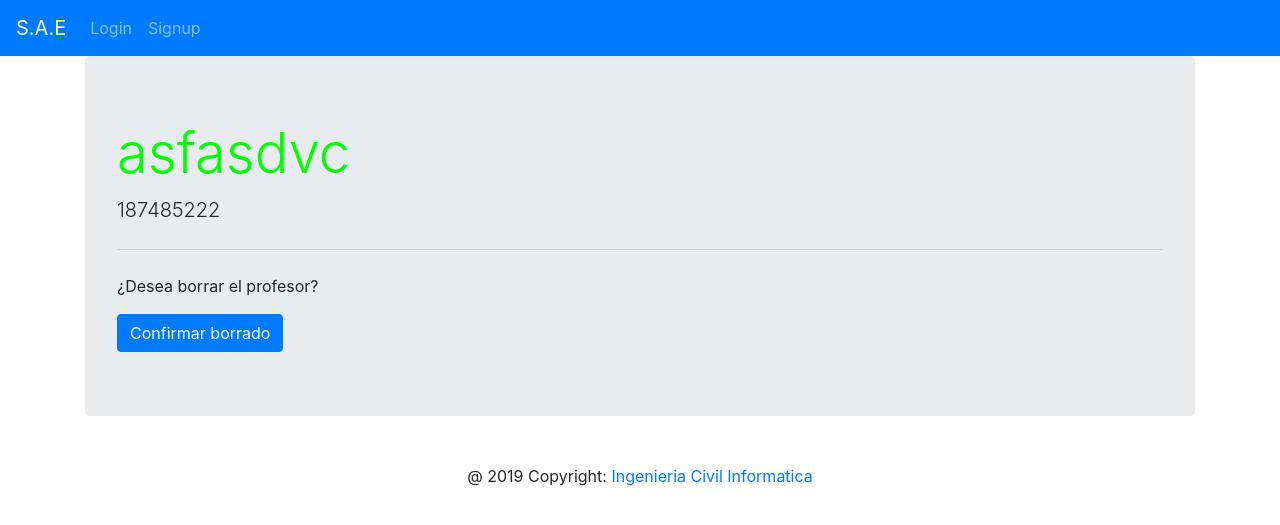
After one commit to TrellixVulnTeam/GRUPO02_SAE_KTYK, a Django app: page /profesor/1/delete/ in a window 1280 px wide. The commit adds this page. Shown: the top 525 px of the page. Run offline with Django 3.2, Linux system fonts and the light colour scheme; data comes from the database, SQL or seed files in the repository; some libraries are stand-ins or nearby versions.

Commit message:
Registro de profesores, CRUD  y al registrar un profesor, envia un mensaje (rut), primera fase para crear usuario luego de agregar profesor/alumno/apoderado

```diff
--- a/SAE/Registro/models.py
+++ b/SAE/Registro/models.py
@@ -1,5 +1,5 @@
 from django.db import models
-#from django.db.models.signal import post_save
+from django.db.models.signals import post_save
 
 class Colegio(models.Model):
 	nombre=models.CharField(max_length=20)
@@ -10,21 +10,25 @@ class Colegio(models.Model):
 	def __str__(self):
 		return "{}".format(self.nombre)
 
-class Prosefor(models.Model):
+class Profesor(models.Model):
 	rut=models.CharField(max_length=10)
 	nombre=models.CharField(max_length=20)
 	apellido=models.CharField(max_length=20)
 	fechanacimiento=models.DateTimeField()
-	profesor=models.Manager()
+	profesores=models.Manager()
 
 	def __str__(self):
 		return "{}".format(self.nombre)
 
+def crear_profesor(sender,instance,**kwargs):
+	print(instance.rut)
+
+post_save.connect(crear_profesor,sender=Profesor)
 
 class Curso(models.Model):
 	nombrecurso=models.CharField(max_length=20)
 	cupos=models.PositiveIntegerField()
-	profesorjefe=models.ForeignKey(Prosefor,on_delete=models.CASCADE)
+	profesorjefe=models.ForeignKey(Profesor,on_delete=models.CASCADE)
 	colegio= models.ForeignKey(Colegio,on_delete=models.CASCADE)
 	cursos=models.Manager()
 
--- a/SAE/Registro/templates/navbar.html
+++ b/SAE/Registro/templates/navbar.html
@@ -12,10 +12,10 @@
 				<a class="nav-link" href="#">Creacion de Cursos</a>
 			</li>
 			<li class="nav-item">
-    			<a class="nav-link" href="/Alumnos">Alumnos</a>
+    			<a class="nav-link" href="/Alumnos">Alumnos<span class="sr-only">(current)</span></a>
      		</li>
      		<li class="nav-item">
-    			<a class="nav-link" href="#">Profesor</a>
+    			<a class="nav-link" href="/Profesores">Profesor<span class="sr-only">(current)</span></a>
      		</li>
      		<li class="nav-item">
     			<a class="nav-link" href="#">Apoderado</a>
--- /dev/null
+++ b/SAE/Registro/templates/profesor_confirm_delete.html
@@ -0,0 +1,16 @@
+{% extends 'base.html' %}
+
+{% block content %}
+
+<div class="jumbotron">
+	<h1 class="display-4">{{profesor.nombre}}</h1>
+	<p class="lead">{{profesor.rut}}</p>
+	<hr class="my-4">
+	<p>¿Desea borrar el profesor?</p>
+	<form action="" method="POST">
+		{% csrf_token %}
+		<button type="submit" class="btn btn-primary">Confirmar borrado</button>
+	</form>
+</div>
+
+{% endblock %}
--- a/SAE/Registro/urls.py
+++ b/SAE/Registro/urls.py
@@ -6,9 +6,14 @@ urlpatterns = [
 	url(r'^$',views.HomePageView.as_view(),name="index"),
 	url(r'Colegios/',views.HomeColegiosView.as_view(),name="Colegios"),
 	url(r'Alumnos/',views.HomeAlumnosView.as_view(),name="Alumnos"),
+	url(r'Profesores/',views.HomeProfesoresView.as_view(),name="Profesores"),
 	re_path(r'^alumno/create/$', views.AlumnoCreate.as_view(success_url='/Alumnos/'), name='alumno_create'),
 	re_path(r'^alumno/(?P<pk>\d+)/update/$', views.AlumnoUpdate.as_view(success_url='/Alumnos/'), name='alumno_update'),
 	re_path(r'^alumno/(?P<pk>\d+)/delete/$', views.AlumnoDelete.as_view(success_url='/Alumnos/'),name='alumno_delete'),
+	re_path(r'^profesor/create/$', views.ProfesorCreate.as_view(success_url='/Profesores/'), name='profesor_create'),
+	re_path(r'^profesor/(?P<pk_profesor>\d+)/$', views.DetalleProfesorView.as_view(), name='detalle_profesor'),
+	re_path(r'^profesor/(?P<pk>\d+)/update/$', views.ProfesorUpdate.as_view(success_url='/Profesores/'), name='profesor_update'),
+	re_path(r'^profesor/(?P<pk>\d+)/delete/$', views.ProfesorDelete.as_view(success_url='/Profesores/'),name='profesor_delete'),
 	re_path(r'^colegio/(?P<id>\d+)/$',views.DetalleColegioView.as_view(),name="detalle"),
 	path('accounts/',include('accounts.urls')),
 	path('accounts/',include('django.contrib.auth.urls')),
--- a/SAE/Registro/views.py
+++ b/SAE/Registro/views.py
@@ -1,6 +1,6 @@
 from django.shortcuts import render
 from django.views.generic import TemplateView
-from .models import Colegio,Curso,Alumno
+from .models import Colegio,Curso,Alumno, Profesor
 from django.contrib.auth.mixins import LoginRequiredMixin
 from django.views.generic.edit import CreateView, UpdateView, DeleteView
 from django.urls import reverse_lazy
@@ -37,6 +37,21 @@ class AlumnoDelete(DeleteView):
 	template_name = './alumno_confirm_delete.html'
 	success_url = reverse_lazy('Alumnos')
 
+#Clases Profesor
+class ProfesorCreate(CreateView):
+	model = Profesor
+	template_name = './alumno_form.html'
+	fields = '__all__'
+
+class ProfesorUpdate(UpdateView):
+	model = Profesor
+	template_name = './alumno_form.html'
+	fields = '__all__'
+
+class ProfesorDelete(DeleteView):
+	model = Profesor
+	template_name = './profesor_confirm_delete.html'
+	success_url = reverse_lazy('Profesor')
 
 #index
 class HomePageView(TemplateView):
@@ -53,6 +68,11 @@ class HomeAlumnosView(LoginRequiredMixin, TemplateView):
 	def get(self,request,**kwargs):
 		return render(request,'Alumnos.html',{'alumno':Alumno.alumno.all()} )
 
+#Vista Profesores
+class HomeProfesoresView(LoginRequiredMixin, TemplateView):
+	def get(self,request,**kwargs):
+		return render(request,'Profesores.html',{'profesor':Profesor.profesores.all()} )
+
 
 
 #Detalles del colegio / Vista de Cursos de colegio
@@ -66,6 +86,12 @@ class DetalleCursoView(LoginRequiredMixin,TemplateView):
 	def get(self,request,**kwargs):
 		nombre=kwargs["pk_curso"]
 		return render(request,'curso.html',{'curso': Curso.cursos.get(id=nombre)})
+
+##Detalles del Profesor
+class DetalleProfesorView(LoginRequiredMixin,TemplateView):
+	def get(self,request,**kwargs):
+		nombre=kwargs["pk_profesor"]
+		return render(request,'detalleprofesor.html',{'profesor': Profesor.profesores.get(id=nombre)})
 
 ##Clases Cursos
 class CursoCreate(LoginRequiredMixin,CreateView):
```
Also changed, not shown: SAE/Registro/templates/Profesores.html (added, +20 -0 lines), SAE/Registro/templates/detalleprofesor.html (added, +13 -0 lines), SAE/Registro/migrations/0001_initial.py, SAE/db.sqlite3, 1 other file.
